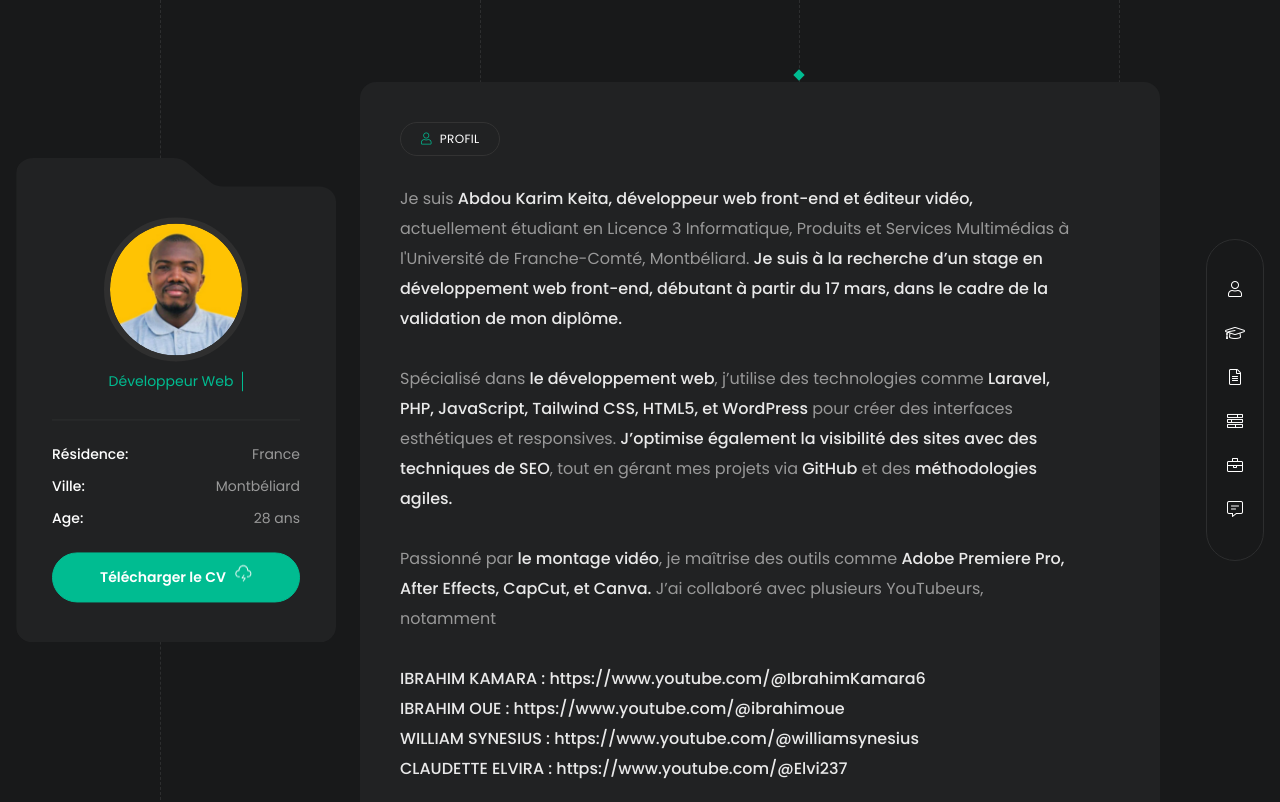
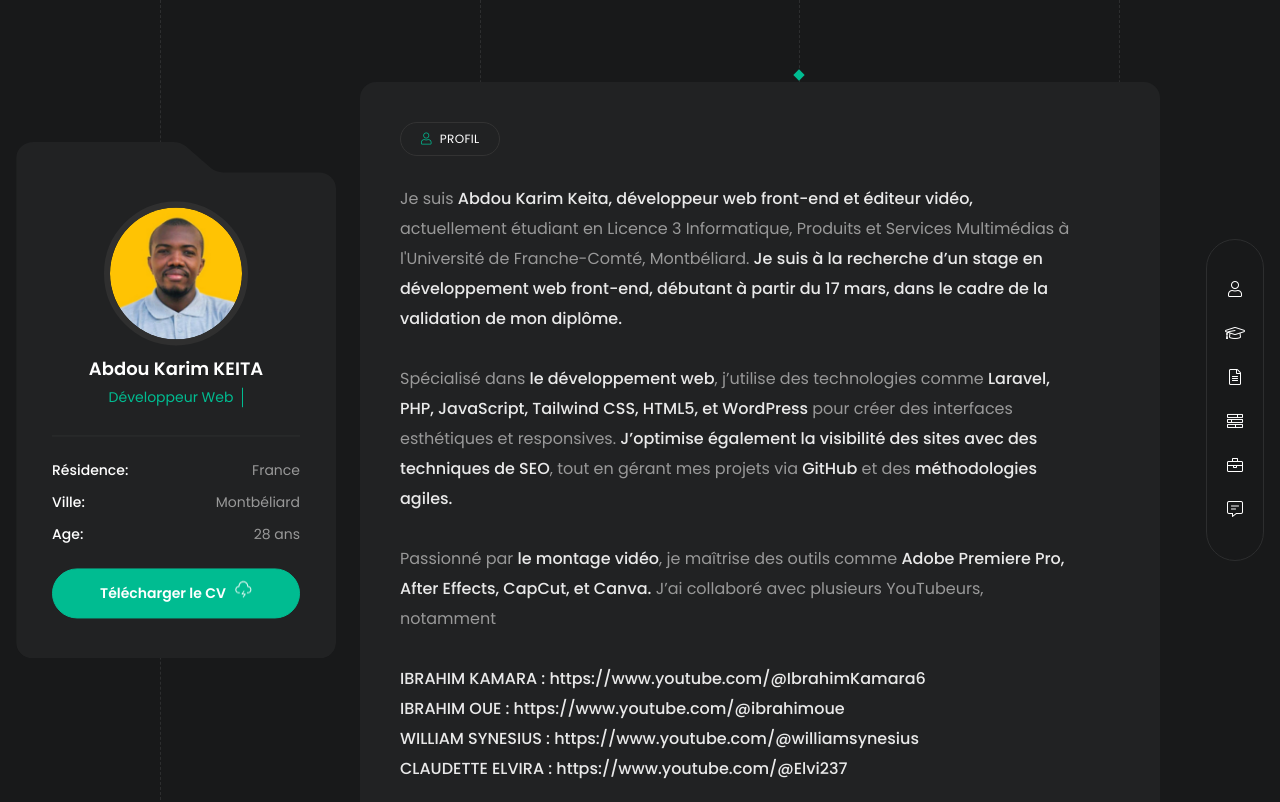
Before and after one commit to keitaabdoukarim96/portfolio_keita, a website built with Vite: page index.html in a window 1280 px wide. Shown: the top 802 px of the page. Built offline with nearby package versions, Linux system fonts and the light colour scheme; animation ran at ten frames a second.

Commit message:
nouvelle version 4

```diff
--- a/index.html
+++ b/index.html
@@ -195,7 +195,7 @@
                            class="dark:hidden"
                            alt="Brown Reddick"> <!--Image for Light Version -->
                    </a>
-                   <h6 class="mb-1 text-lg font-semibold text-black dark:text-white name"></h6>
+                   <h6 class="mb-1 text-lg font-semibold text-black dark:text-white name">Abdou Karim KEITA</h6>
                    <div class="leading-none cd-headline clip is-full-width">
                        <h6 class="text-sm cd-words-wrapper designation text-theme after:!bg-theme *:font-normal">
                            <b class="is-visible">Développeur Web</b>
```
